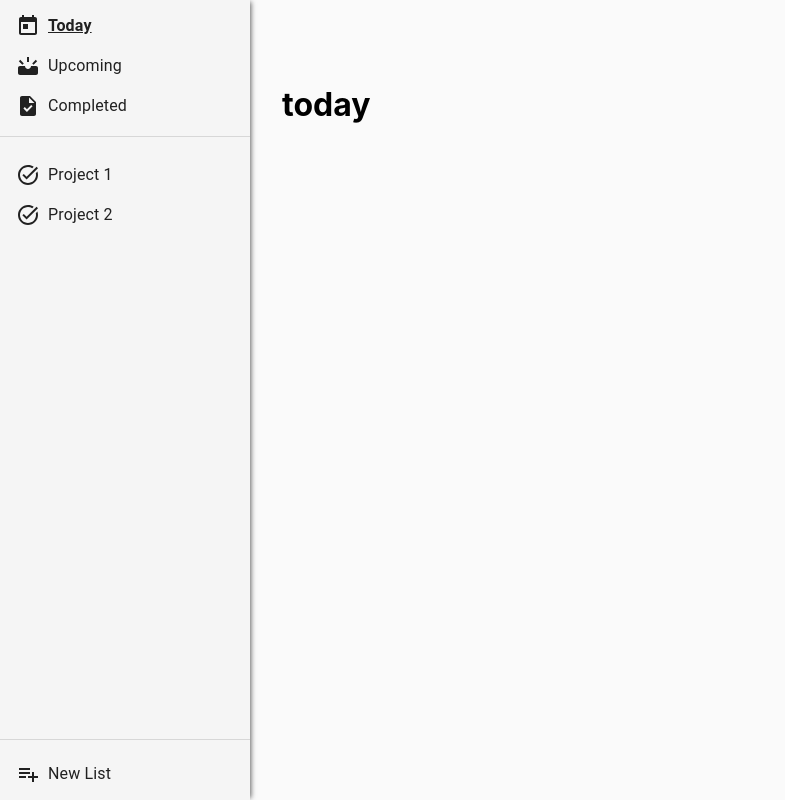
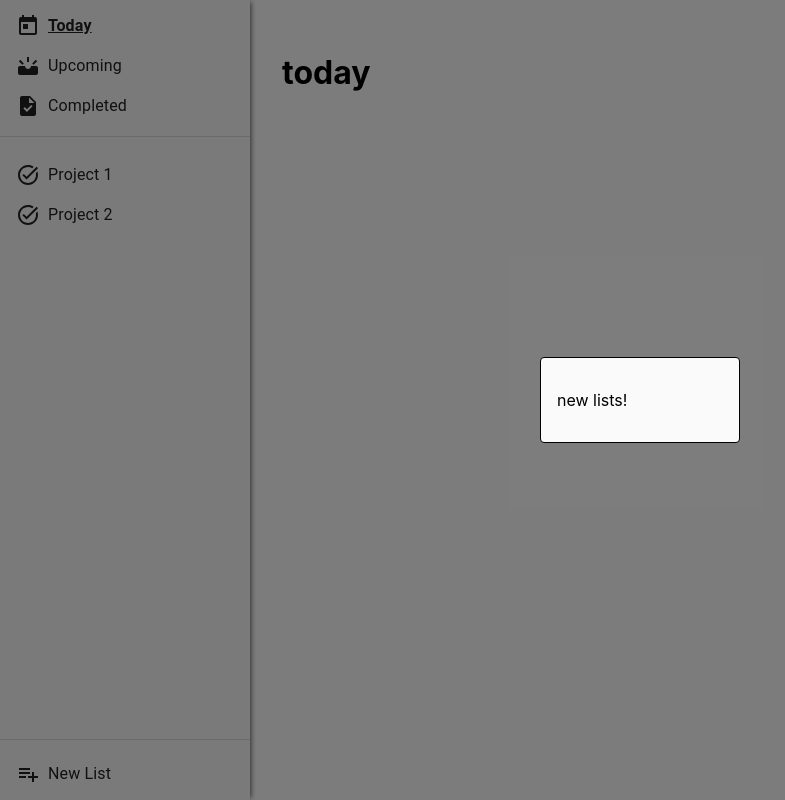
Before and after one commit to MitchStark10/venom-electron, a React (Create React App) app: page / in a window 1280 px wide. Both pictures are taken after a click on the item "New List". Shown: the whole page, without its empty margins (0-785 px from the left). Built offline with nearby package versions, Linux system fonts and the light colour scheme.

Commit message:
core modal components

```diff
--- a/src/Layout/FocusView/index.tsx
+++ b/src/Layout/FocusView/index.tsx
@@ -6,7 +6,7 @@ const FocusContainer = styled("div")(({ theme }) => ({
   display: "flex",
   flexDirection: "column",
   flexGrow: 1,
-  padding: `${theme.spacing(32)} ${theme.spacing(16)}`,
+  padding: theme.spacing(16),
 }));
 
 export const FocusView = () => {
--- /dev/null
+++ b/src/Layout/Modal/CoreModal.tsx
@@ -0,0 +1,30 @@
+import { Box, Modal, styled } from "@mui/material";
+import { FC, PropsWithChildren } from "react";
+import { useDispatch } from "react-redux";
+import { setIsModalOpen } from "../../store/slices/modalSlice";
+
+const ModalBox = styled(Box)(({ theme }) => ({
+  backgroundColor:
+    theme.palette.mode === "dark"
+      ? theme.palette.grey[500]
+      : theme.palette.grey[50],
+  display: "flex",
+  flexDirection: "row",
+  border: "1px solid black",
+  position: "absolute",
+  top: "50%",
+  left: "50%",
+  transform: "translate(-50%, -50%)",
+  minWidth: "200px",
+  padding: theme.spacing(8),
+  borderRadius: "4px",
+}));
+
+export const CoreModal: FC<PropsWithChildren> = ({ children }) => {
+  const dispatch = useDispatch();
+  return (
+    <Modal open={true} onClose={() => dispatch(setIsModalOpen(false))}>
+      <ModalBox>{children}</ModalBox>
+    </Modal>
+  );
+};
--- /dev/null
+++ b/src/Layout/Modal/ModalEntryPoint.tsx
@@ -0,0 +1,26 @@
+import { useSelector } from "react-redux";
+import { RootState } from "../../store/store";
+import { CoreModal } from "./CoreModal";
+import { NewListModal } from "./NewListModal";
+
+const MODAL_MAP = {
+  newList: NewListModal,
+};
+
+export const ModalEntryPoint = () => {
+  const { isModalOpen, modalView } = useSelector(
+    (state: RootState) => state.modal
+  );
+
+  if (!isModalOpen) {
+    return null;
+  }
+
+  const SubComp = MODAL_MAP[modalView];
+
+  return (
+    <CoreModal>
+      <SubComp />
+    </CoreModal>
+  );
+};
--- /dev/null
+++ b/src/Layout/Modal/NewListModal.tsx
@@ -0,0 +1,3 @@
+export const NewListModal = () => {
+  return <p>new lists!</p>;
+};
--- a/src/Layout/Sidebar/SidebarMenuItem.tsx
+++ b/src/Layout/Sidebar/SidebarMenuItem.tsx
@@ -5,7 +5,7 @@ import {
   FocusViewOptions,
   setFocusView,
   setSelectedProjectId,
-} from "../../store/focusViewSlice";
+} from "../../store/slices/focusViewSlice";
 import { RootState } from "../../store/store";
 
 interface Props {
--- a/src/Layout/Sidebar/SidebarToolbar.tsx
+++ b/src/Layout/Sidebar/SidebarToolbar.tsx
@@ -1,15 +1,21 @@
 import { PlaylistAdd } from "@mui/icons-material";
+import { useDispatch } from "react-redux";
 import { DividerWithPadding } from "../../components/DividerWithPadding";
+import { setIsModalOpen, setModalView } from "../../store/slices/modalSlice";
 import { SidebarMenuItem } from "./SidebarMenuItem";
 
 export const SidebarToolbar = () => {
+  const dispatch = useDispatch();
   return (
     <span>
       <DividerWithPadding />
       <SidebarMenuItem
         title="New List"
         icon={<PlaylistAdd />}
-        onClick={() => {}}
+        onClick={() => {
+          dispatch(setModalView("newList"));
+          dispatch(setIsModalOpen(true));
+        }}
       />
     </span>
   );
--- a/src/Layout/index.tsx
+++ b/src/Layout/index.tsx
@@ -1,5 +1,6 @@
 import { styled } from "@mui/material";
 import { FocusView } from "./FocusView";
+import { ModalEntryPoint } from "./Modal/ModalEntryPoint";
 import { SideBar } from "./Sidebar";
 
 const StyledLayout = styled("div")(({ theme }) => ({
@@ -16,6 +17,7 @@ export const Layout = () => {
     <StyledLayout>
       <SideBar />
       <FocusView />
+      <ModalEntryPoint />
     </StyledLayout>
   );
 };
--- /dev/null
+++ b/src/store/slices/modalSlice.ts
@@ -0,0 +1,32 @@
+import type { PayloadAction } from "@reduxjs/toolkit";
+import { createSlice } from "@reduxjs/toolkit";
+
+export type ModalOptions = "newList";
+
+export interface ModalState {
+  modalView: ModalOptions;
+  isModalOpen: boolean;
+}
+
+const initialState: ModalState = {
+  modalView: "newList",
+  isModalOpen: false,
+};
+
+export const modalSlice = createSlice({
+  name: "modal",
+  initialState,
+  reducers: {
+    setModalView: (state, action: PayloadAction<ModalOptions>) => {
+      state.modalView = action.payload;
+    },
+    setIsModalOpen: (state, action: PayloadAction<boolean>) => {
+      state.isModalOpen = action.payload;
+    },
+  },
+});
+
+// Action creators are generated for each case reducer function
+export const { setModalView, setIsModalOpen } = modalSlice.actions;
+
+export default modalSlice.reducer;
--- a/src/store/store.ts
+++ b/src/store/store.ts
@@ -1,9 +1,11 @@
 import { configureStore } from "@reduxjs/toolkit";
-import focusViewReducer from "./focusViewSlice";
+import focusViewReducer from "./slices/focusViewSlice";
+import modalReducer from "./slices/modalSlice";
 
 export const store = configureStore({
   reducer: {
     focusView: focusViewReducer,
+    modal: modalReducer,
   },
 });
 
```
Also changed, not shown: src/store/slices/focusViewSlice.ts (renamed from src/store/focusViewSlice.ts).
